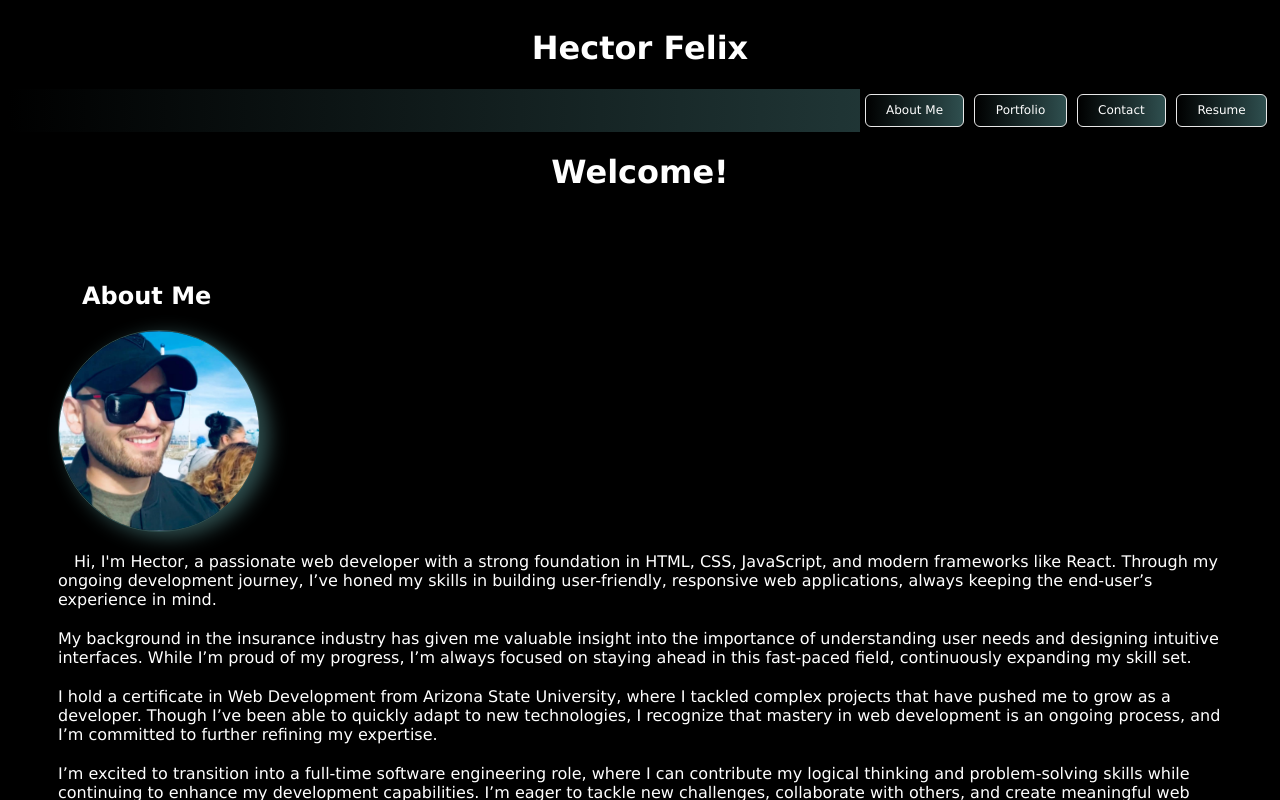
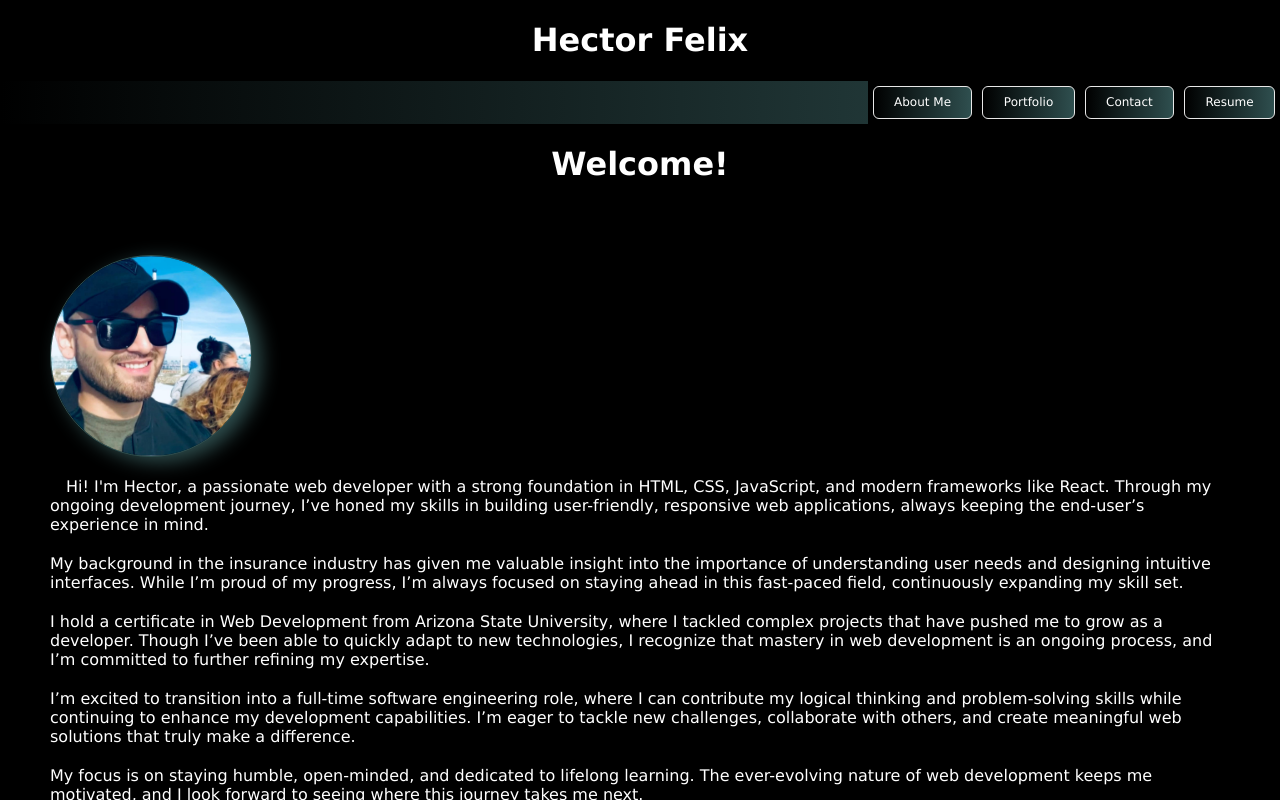
Before and after one commit to hfelix3/PortfolioH, a React (Vite) app: page / in a window 1280 px wide. Both pictures are taken after a click on the button "About Me". Shown: the top 800 px of the page. Built offline with nearby package versions, Linux system fonts and the light colour scheme.

Commit message:
readme updates

```diff
--- a/src/App.jsx
+++ b/src/App.jsx
@@ -6,7 +6,7 @@ import Footer from './components/footer.jsx';
 // This is my main component or "Parent component" function
 function App() {
     return (
-        <div>
+        <div className="page-container">
             <Header />
             <Navbar />
             <Footer />
--- a/src/components/aboutme.jsx
+++ b/src/components/aboutme.jsx
@@ -2,10 +2,9 @@ function Aboutme() {
   return (
     <div>
       <section className="aboutMeDescription">
-      <h2 id= 'firstpi'>About Me</h2>
         <img className= "profilePic" src='src/assets/images/IMG_0654.JPG'/>
         <p id= 'firstpi'>
-        Hi, I'm Hector, a passionate web developer with a strong foundation in HTML, CSS, JavaScript, and modern frameworks like React. Through my ongoing development journey, I’ve honed my skills in building user-friendly, responsive web applications, always keeping the end-user’s experience in mind.
+        Hi! I'm Hector, a passionate web developer with a strong foundation in HTML, CSS, JavaScript, and modern frameworks like React. Through my ongoing development journey, I’ve honed my skills in building user-friendly, responsive web applications, always keeping the end-user’s experience in mind.
         </p>
         <p>
         My background in the insurance industry has given me valuable insight into the importance of understanding user needs and designing intuitive interfaces. While I’m proud of my progress, I’m always focused on staying ahead in this fast-paced field, continuously expanding my skill set.
--- a/src/components/contact.jsx
+++ b/src/components/contact.jsx
@@ -45,7 +45,7 @@ function ContactH() {
           value={NameValue}
           onChange={(e) => SetName(e.target.value)}
           onBlur={((e) => SetName(e.target.value))}
-          placeholder="Enter Name"
+          placeholder="Your Name"
           required
         />
 
@@ -54,13 +54,13 @@ function ContactH() {
           value={EmailValue}
           onChange={((e) => SetEmail(e.target.value))}
           onBlur={(e) => SetEmail(e.target.value)}
-          placeholder="Enter E-mail"
+          placeholder="Your E-mail"
           required
         />
 
         <textarea
           id="textedTyped"
-          placeholder="Write a message here"
+          placeholder="Your message here"
           rows="5"
           cols="33"
           name="Message"
--- a/src/components/content.jsx
+++ b/src/components/content.jsx
@@ -7,7 +7,7 @@ import ResumeH from '../components/resume.jsx';
 function Content({ AboutMeValue, PortfolioValue, ContactValue, ResumeValue }) {
 
         return(
-        <div>
+        <div className="content">
                 <h1 id="Welcome">Welcome!</h1>
             <section className="contentSection">
             {AboutMeValue ? <Aboutme/> : null}
--- a/src/index.css
+++ b/src/index.css
@@ -3,6 +3,21 @@
     background-color:black;
     font-family:Verdana, Geneva, Tahoma, sans-serif;
     color: white;
+}
+
+html, body {
+    height: 100%;
+    margin: 0;
+}
+
+.page-container {
+    display: flex;
+    flex-direction: column;
+    min-height: 100vh;
+}
+
+.content {
+    flex: 1;
 }
 
 .header {
```
Also changed, not shown: 1 other file (tests, documents, lock files or other folders).
